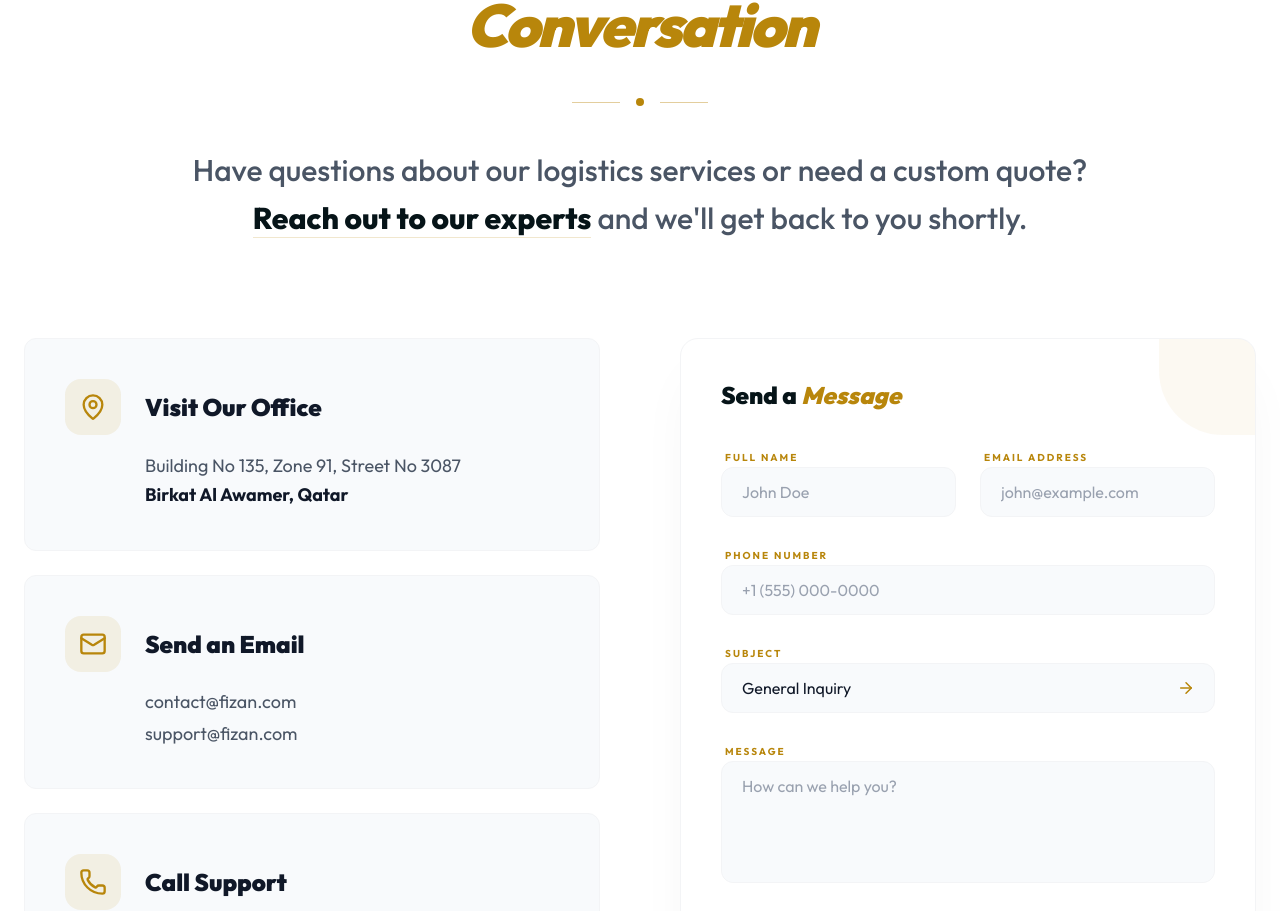
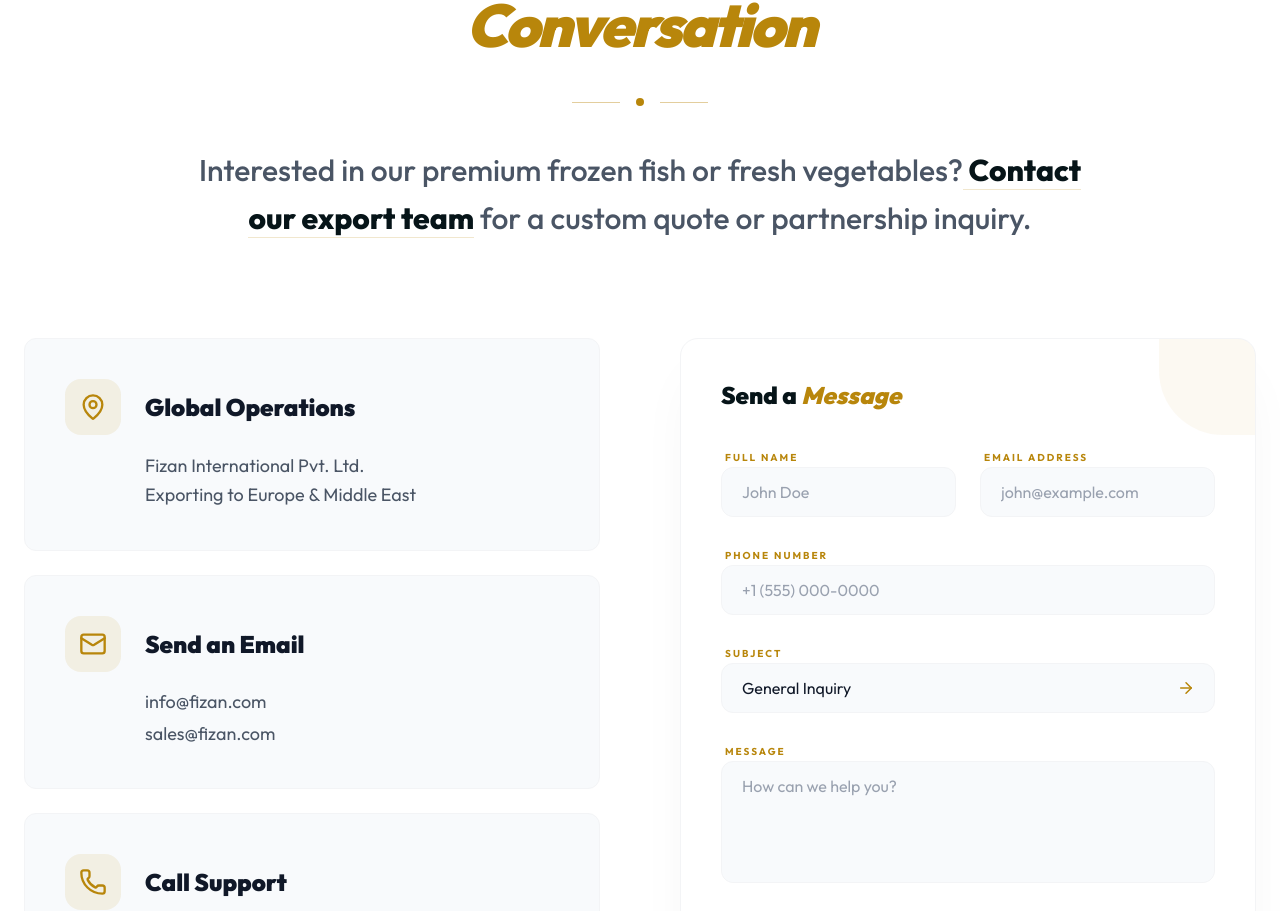
Before and after one commit to Shibilipadalath/logistic-web, a Next.js app: page /contact in a window 1280 px wide. Shown: the part 666-1577 px from the top of the page. Built offline with nearby package versions, Linux system fonts and the light colour scheme; a web font is replaced by a local one.

Commit message:
other pages content too changed

```diff
--- a/src/components/AllServices.tsx
+++ b/src/components/AllServices.tsx
@@ -5,44 +5,44 @@ import { ArrowUpRight } from "lucide-react";
 const services = [
   {
     id: 1,
-    title: "Warehousing & Distribution",
+    title: "Frozen Fish",
     description:
-      "Secure storage and efficient distribution networks to keep your supply chain moving smoothly.",
+      "Premium quality frozen fish collected from trusted fisheries and processed with IQF technology.",
     image: "/service1.png",
   },
   {
     id: 2,
-    title: "International Shipping",
+    title: "Fresh Vegetables",
     description:
-      "Reliable sea and ocean freight services connecting you to global markets.",
+      "Farm-fresh vegetables sourced directly from growers, sorted and graded for export.",
     image: "/service2.png",
   },
   {
     id: 3,
-    title: "Supply Chain Solutions",
+    title: "Cold Chain Logistics",
     description:
-      "End-to-end management and optimization of your logistics flow.",
+      "Temperature-controlled storage and transport ensuring freshness from source to destination.",
     image: "/service3.png",
   },
   {
     id: 4,
-    title: "Cargo Transport",
+    title: "Global Export",
     description:
-      "Ground transportation solutions for domestic and cross-border delivery.",
+      "Seamless export operations to markets in Europe and the Middle East with full compliance.",
     image: "/service4.png",
   },
   {
     id: 5,
-    title: "Air Freight",
+    title: "Custom Packaging",
     description:
-      "Fast and secure air cargo services for your time-sensitive shipments.",
+      "Hygienic and secure packaging solutions tailored to buyer requirements.",
     image: "/express.jpg",
   },
   {
     id: 6,
-    title: "Customs Brokerage",
+    title: "Quality Assurance",
     description:
-      "Simplifying customs regulations to ensure quick clearance of your goods.",
+      " rigorous quality inspections at every stage to meet international food safety standards.",
     image: "/logis.png.jpg",
   },
 ];
@@ -53,9 +53,9 @@ export default function AllServices() {
       <div className="max-w-7xl mx-auto px-6">
         <div className="mb-24 text-center max-w-5xl mx-auto">
           <h2 className="text-3xl md:text-5xl font-extrabold text-brand-black leading-[1.2] tracking-tighter mb-10 uppercase">
-            Full Spectrum <br />
+            Our Premium <br />
             <span className="font-serif italic text-brand-primary lowercase normal-case">
-              Logistics Excellence
+              Product Range
             </span>
           </h2>
           <div className="flex items-center justify-center gap-4 mb-10 text-brand-primary/40">
@@ -64,12 +64,11 @@ export default function AllServices() {
             <span className="h-px w-12 bg-current"></span>
           </div>
           <p className="text-gray-600 text-xl md:text-3xl leading-[1.6] font-medium font-sans max-w-4xl mx-auto">
-            We provide a full range of shipping, transportation, and warehousing
-            services{" "}
+            We offer a diverse selection of high-quality frozen fish and fresh vegetables,
             <span className="text-brand-black font-extrabold border-b-2 border-brand-primary/20">
-              customized to your business needs
+              {" "}processed and delivered{" "}
             </span>
-            , ensuring your supply chain never stops.
+            with strict adherence to global standards.
           </p>
         </div>
 
--- a/src/components/Contact.tsx
+++ b/src/components/Contact.tsx
@@ -1,5 +1,22 @@
 import React from "react";
 import { MapPin, Phone, Mail, Clock, ArrowUpRight } from "lucide-react";
+
+const ContactAddress = () => (
+  <div className="bg-slate-50 p-10 rounded-xl border border-gray-100 hover:border-brand-primary/30 hover:shadow-xl transition-all duration-500 cursor-pointer">
+    <div className="flex items-center gap-6 mb-4">
+      <div className="w-14 h-14 rounded-2xl bg-brand-primary/10 flex items-center justify-center text-brand-primary">
+        <MapPin size={28} />
+      </div>
+      <h4 className="text-2xl font-black text-gray-900">
+        Global Operations
+      </h4>
+    </div>
+    <p className="text-gray-600 text-lg leading-relaxed pl-20">
+      Fizan International Pvt. Ltd.<br />
+      Exporting to Europe & Middle East
+    </p>
+  </div>
+);
 
 export default function Contact() {
   return (
@@ -19,56 +36,19 @@ export default function Contact() {
             <span className="h-px w-12 bg-current"></span>
           </div>
           <p className="text-gray-600 text-xl md:text-3xl leading-[1.6] font-medium font-sans max-w-4xl mx-auto">
-            Have questions about our logistics services or need a custom quote?
+            Interested in our premium frozen fish or fresh vegetables?
             <span className="text-brand-black font-extrabold border-b border-brand-primary/20">
               {" "}
-              Reach out to our experts
+              Contact our export team
             </span>{" "}
-            and we&apos;ll get back to you shortly.
+            for a custom quote or partnership inquiry.
           </p>
         </div>
 
         <div className="grid grid-cols-1 lg:grid-cols-2 gap-20 items-stretch">
           {/* Left Side: Contact Info */}
           <div className="space-y-6">
-            <a
-              href="https://maps.app.goo.gl/kDZNdfaZJRjyXSQ86?g_st=aw"
-              target="_blank"
-              rel="noopener noreferrer"
-              title="Open location in Google Maps"
-              className="block"
-            >
-              <div
-                className="bg-slate-50 p-10 rounded-xl
-                  border border-gray-100
-                  hover:border-brand-primary/30
-                  hover:shadow-xl
-                  transition-all duration-500
-                  cursor-pointer"
-              >
-                <div className="flex items-center gap-6 mb-4">
-                  <div
-                    className="w-14 h-14 rounded-2xl bg-brand-primary/10
-                      flex items-center justify-center
-                      text-brand-primary"
-                  >
-                    <MapPin size={28} />
-                  </div>
-
-                  <h4 className="text-2xl font-black text-gray-900">
-                    Visit Our Office
-                  </h4>
-                </div>
-
-                <p className="text-gray-600 text-lg leading-relaxed pl-20">
-                  Building No 135, Zone 91, Street No 3087
-                  <br />
-                  <span className="font-bold text-gray-900">
-                    Birkat Al Awamer, Qatar
-                  </span>
-                </p>
-              </div>
-            </a>
+            <ContactAddress />
 
             <div className="bg-slate-50 p-10 rounded-xl border border-gray-100 hover:border-brand-primary/30 hover:shadow-xl transition-all duration-500 group">
               <div className="flex items-center gap-6 mb-4">
@@ -80,8 +60,8 @@ export default function Contact() {
                 </h4>
               </div>
               <div className="pl-20 space-y-1">
-                <p className="text-gray-600 text-lg">contact@fizan.com</p>
-                <p className="text-gray-600 text-lg">support@fizan.com</p>
+                <p className="text-gray-600 text-lg">info@fizan.com</p>
+                <p className="text-gray-600 text-lg">sales@fizan.com</p>
               </div>
             </div>
 
--- a/src/components/Gallery.tsx
+++ b/src/components/Gallery.tsx
@@ -3,20 +3,20 @@ import Image from "next/image";
 import { ArrowUpRight } from "lucide-react";
 
 const images = [
-  { src: "/service4.png", alt: "Logistics Fleet", title: "Logistics Fleet" },
+  { src: "/service4.png", alt: "Logistics Fleet", title: "Cold Chain Transport" },
   {
     src: "/service2.png",
     alt: "Warehouse Operations",
-    title: "Warehouse Distribution",
+    title: "Fresh Produce Storage",
   },
-  { src: "/service3.png", alt: "Cargo Handling", title: "Cargo Handling" },
+  { src: "/service3.png", alt: "Cargo Handling", title: "Export Processing" },
   { src: "/service1.png", alt: "Global Shipping", title: "Global Shipping" },
   {
     src: "/logis.png.jpg",
     alt: "Team at Work",
-    title: "International Shipping",
+    title: "Quality Inspection",
   },
-  { src: "/express.jpg", alt: "Express Delivery", title: "Express Delivery" },
+  { src: "/express.jpg", alt: "Express Delivery", title: "Fast Delivery" },
 ];
 
 export default function Gallery() {
@@ -34,8 +34,8 @@ export default function Gallery() {
             <span className="h-px w-12 bg-current"></span>
           </div>
           <p className="text-gray-600 text-xl md:text-3xl leading-[1.6] font-medium font-sans max-w-4xl mx-auto">
-            Explore our world of logistics, from high-scale warehousing to the
-            <span className="text-brand-black font-extrabold border-b-2 border-brand-primary/20"> dedicated team</span> behind every successful delivery across the globe.
+            From farm to global markets, see how we ensure
+            <span className="text-brand-black font-extrabold border-b-2 border-brand-primary/20"> premium quality </span> in every shipment.
           </p>
         </div>
 
--- a/src/components/Process.tsx
+++ b/src/components/Process.tsx
@@ -5,7 +5,7 @@ const steps = [
     number: "01",
     title: "Sourcing",
     description:
-      "We locate and procure the highest quality goods from our trusted global network of suppliers.",
+      "Direct collection from trusted farmers and fisheries to ensure premium quality raw materials.",
     icon: (
       <svg
         width="32"
@@ -24,9 +24,9 @@ const steps = [
   },
   {
     number: "02",
-    title: "Packaging",
+    title: "Processing",
     description:
-      "Expert handling and secure packaging ensure your items remain safe throughout their journey.",
+      "Hygienic cleaning, sorting, and advanced freezing (IQF) to preserve freshness and taste.",
     icon: (
       <svg
         width="32"
@@ -46,9 +46,9 @@ const steps = [
   },
   {
     number: "03",
-    title: "Shipping",
+    title: "Delivery",
     description:
-      "Fast and reliable global shipping with real-time tracking updates until final delivery.",
+      "Efficient global shipping with temperature controls to ensure products arrive fresh.",
     icon: (
       <svg
         width="32"
@@ -79,14 +79,13 @@ export default function Process() {
               {"// How It Works //"}
             </span>
             <h2 className="text-3xl md:text-5xl lg:text-6xl font-black leading-[1.1] tracking-tighter">
-              Simplified logistics in <br />
-              <span className="font-serif italic text-brand-primary lowercase normal-case">three easy steps.</span>
+              From Nature to <br />
+              <span className="font-serif italic text-brand-primary lowercase normal-case">Your Doorstep.</span>
             </h2>
           </div>
 
           <p className="text-gray-400 max-w-sm text-lg relative -top-10">
-            From source to destination, we handle every detail with precision
-            and care.
+            We ensure freshness, safety, and excellence in every step of the journey.
           </p>
         </div>
 
--- a/src/components/Testimonials.tsx
+++ b/src/components/Testimonials.tsx
@@ -75,8 +75,7 @@ export default function Testimonials() {
           {/* Right Column: Testimonial Content */}
           <div className="lg:col-span-8 flex flex-col justify-center">
             <blockquote className="text-3xl md:text-5xl font-medium text-gray-900 leading-tight tracking-tight mb-12">
-              &quot;Working with Boulevard felt less like building with a
-              creative partner. Every visual, every word—just hit right.&quot;
+              &quot;Working with Fizan International has been exceptional. Their commitment to freshness and timely delivery significantly improved our supply chain.&quot;
             </blockquote>
 
             {/* Author Profile */}
```
